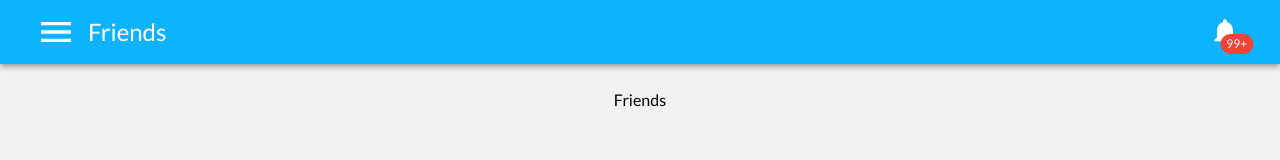
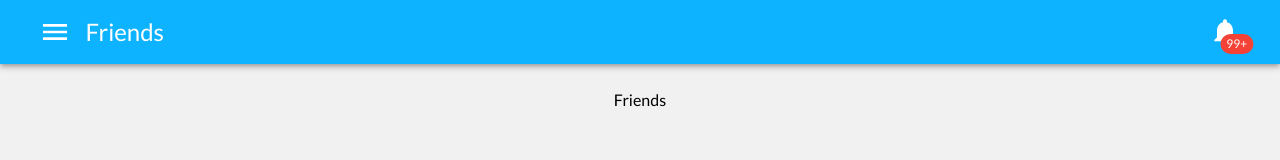
Before and after one commit to KhoiUna/chekchat, a Next.js app in the folder client/: page /friends in a window 1280 px wide. Shown: the top 160 px of the page. Built offline with nearby package versions, Linux system fonts and the light colour scheme.

Commit message:
fix menu

```diff
--- a/client/components/menu.js
+++ b/client/components/menu.js
@@ -109,16 +109,13 @@ export default function Menu({ componentName }) {
     <>
       {componentName !== "Notifications" ? (
         <IconButton onClick={toggleDrawer}>
-          <MenuIcon
-            className={utilStyles.icon}
-            style={{ fontSize: "2.5rem" }}
-          />
+          <MenuIcon className={utilStyles.icon} style={{ fontSize: "2rem" }} />
         </IconButton>
       ) : (
         <IconButton onClick={goBack}>
           <ArrowBackIosIcon
             className={utilStyles.icon}
-            style={{ fontSize: "2.5rem" }}
+            style={{ fontSize: "2rem" }}
           />
         </IconButton>
       )}
```
